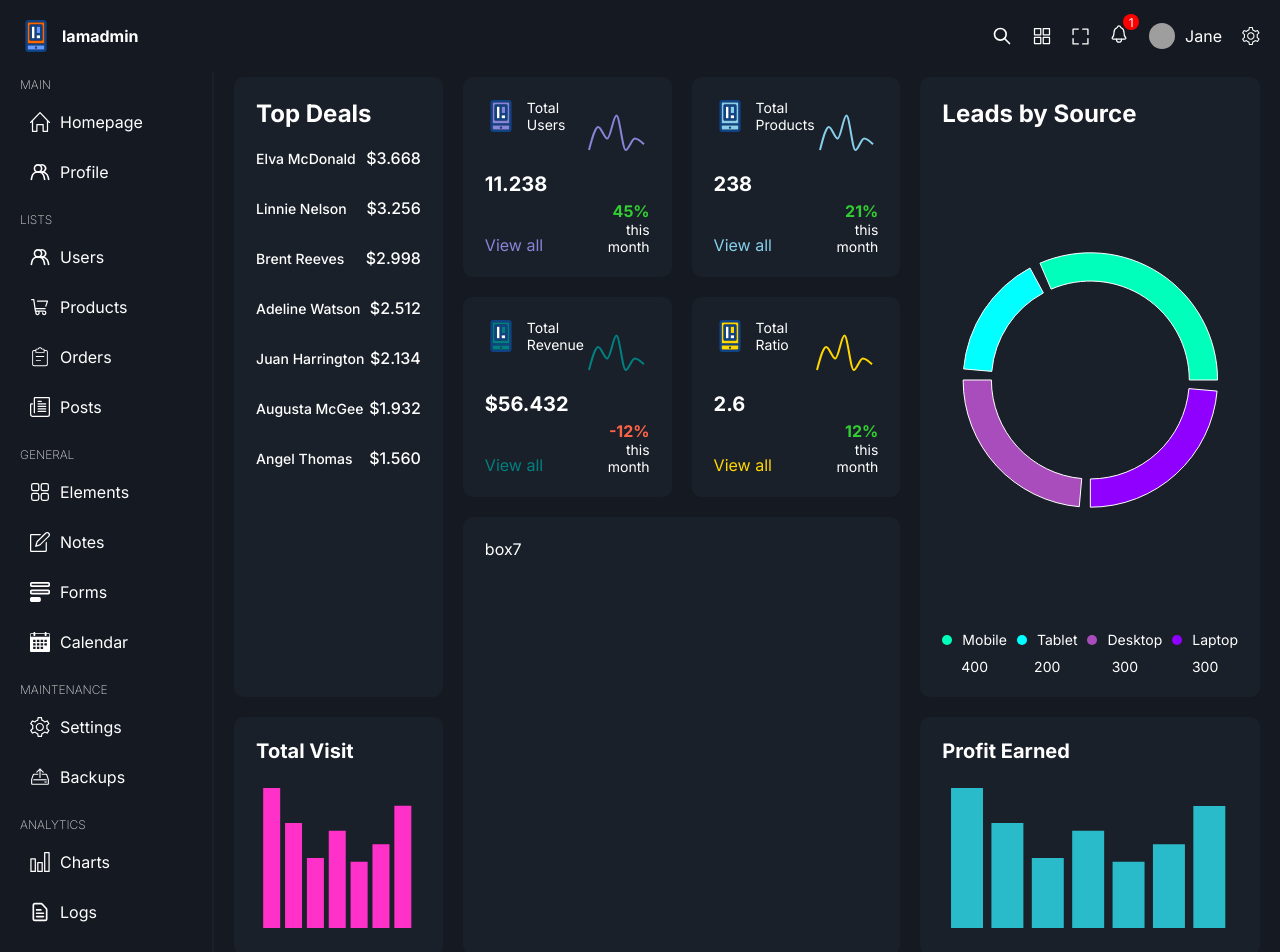
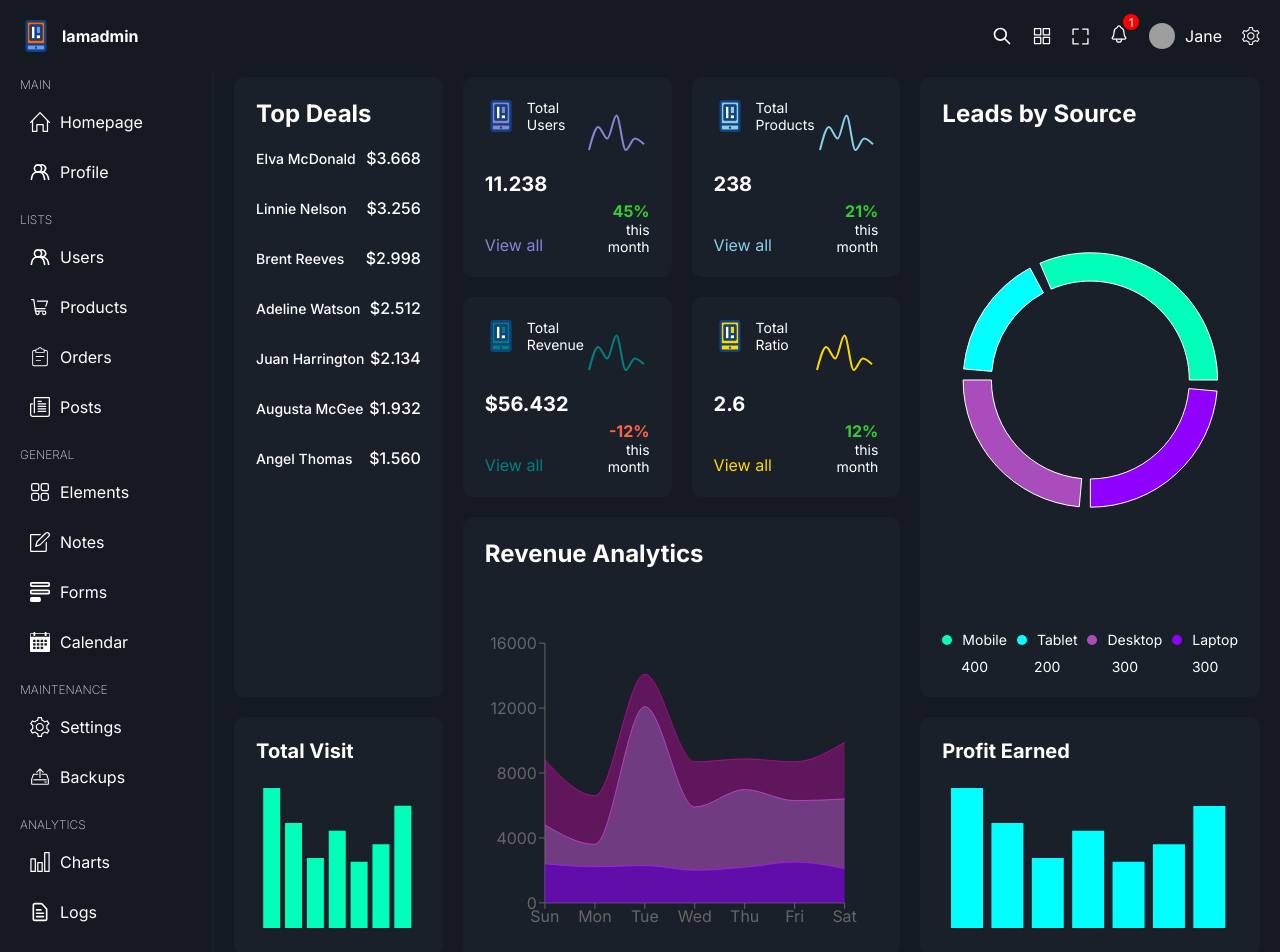
Before and after one commit to Darthdevv/React-Admin-Dashboard, a React (Vite) app: page / in a window 1280 px wide. Shown: the top 952 px of the page. Built offline with nearby package versions, Linux system fonts and the light colour scheme; grey boxes are pictures that could not be loaded.

Commit message:
⚛️  style: BigChartBox component

```diff
--- /dev/null
+++ b/src/components/BigChartbox/BigChartbox.tsx
@@ -0,0 +1,102 @@
+import {
+  Area,
+  AreaChart,
+  ResponsiveContainer,
+  Tooltip,
+  XAxis,
+  YAxis,
+} from "recharts";
+import "./bigchartbox.scss";
+
+const data = [
+  {
+    name: "Sun",
+    books: 4000,
+    clothes: 2400,
+    electronic: 2400,
+  },
+  {
+    name: "Mon",
+    books: 3000,
+    clothes: 1398,
+    electronic: 2210,
+  },
+  {
+    name: "Tue",
+    books: 2000,
+    clothes: 9800,
+    electronic: 2290,
+  },
+  {
+    name: "Wed",
+    books: 2780,
+    clothes: 3908,
+    electronic: 2000,
+  },
+  {
+    name: "Thu",
+    books: 1890,
+    clothes: 4800,
+    electronic: 2181,
+  },
+  {
+    name: "Fri",
+    books: 2390,
+    clothes: 3800,
+    electronic: 2500,
+  },
+  {
+    name: "Sat",
+    books: 3490,
+    clothes: 4300,
+    electronic: 2100,
+  },
+];
+
+const BigChartBox = () => {
+  return (
+    <div className="bigChartBox">
+      <h1>Revenue Analytics</h1>
+      <div className="chart">
+        <ResponsiveContainer width="99%" height="100%">
+          <AreaChart
+            data={data}
+            margin={{
+              top: 10,
+              right: 30,
+              left: 0,
+              bottom: 0,
+            }}
+          >
+            <XAxis dataKey="name" />
+            <YAxis />
+            <Tooltip />
+            <Area
+              type="monotone"
+              dataKey="electronic"
+              stackId="1"
+              stroke="#9000ff"
+              fill="#9000ff"
+            />
+            <Area
+              type="monotone"
+              dataKey="clothes"
+              stackId="1"
+              stroke="#aa4dbc"
+              fill="#aa4dbc"
+            />
+            <Area
+              type="monotone"
+              dataKey="books"
+              stackId="1"
+              stroke="#ff00cc80"
+              fill="#ff00cc80"
+            />
+          </AreaChart>
+        </ResponsiveContainer>
+      </div>
+    </div>
+  );
+};
+
+export default BigChartBox;
--- /dev/null
+++ b/src/components/BigChartbox/bigchartbox.scss
@@ -0,0 +1,19 @@
+@import "../../styles/responsive.scss";
+
+.bigChartBox{
+  width: 100%;
+  height: 100%;
+  display: flex;
+  flex-direction: column;
+  justify-content: space-between;
+
+  h1{
+    @include xxl{
+      font-size: 24px;
+    }
+  }
+  .chart{
+    width: 100%;
+    height: 300px;
+  }
+}
--- a/src/data.ts
+++ b/src/data.ts
@@ -239,7 +239,7 @@
 
 export const barChartBoxRevenue = {
   title: "Profit Earned",
-  color: "#2abbcb",
+  color: "#00ffff",
   dataKey: "profit",
   chartData: [
     {
@@ -275,7 +275,7 @@
 
 export const barChartBoxVisit = {
   title: "Total Visit",
-  color: "#ff31c8",
+  color: "#00ffbb",
   dataKey: "visit",
   chartData: [
     {
--- a/src/pages/home/Home.tsx
+++ b/src/pages/home/Home.tsx
@@ -3,6 +3,7 @@
 import ChartBox from "../../components/Chartbox/Chartbox";
 import BarChartBox from '../../components/BarChartbox/BarChartbox';
 import PieChartBox from '../../components/PieChartbox/PieChartbox';
+import BigChartBox from '../../components/BigChartbox/BigChartbox';
 import {
   barChartBoxRevenue,
   barChartBoxVisit,
@@ -25,14 +26,18 @@
       <div className="box box3">
         <ChartBox {...chartBoxProduct} />
       </div>
-      <div className="box box4"><PieChartBox/></div>
+      <div className="box box4">
+        <PieChartBox />
+      </div>
       <div className="box box5">
         <ChartBox {...chartBoxRevenue} />
       </div>
       <div className="box box6">
         <ChartBox {...chartBoxConversion} />
       </div>
-      <div className="box box7">box7</div>
+      <div className="box box7">
+        <BigChartBox/>
+      </div>
       <div className="box box8">
         <BarChartBox {...barChartBoxVisit} />
       </div>
```
